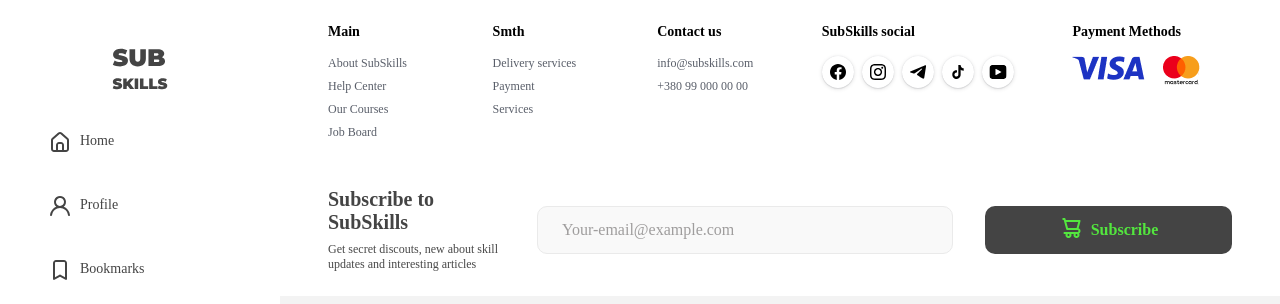
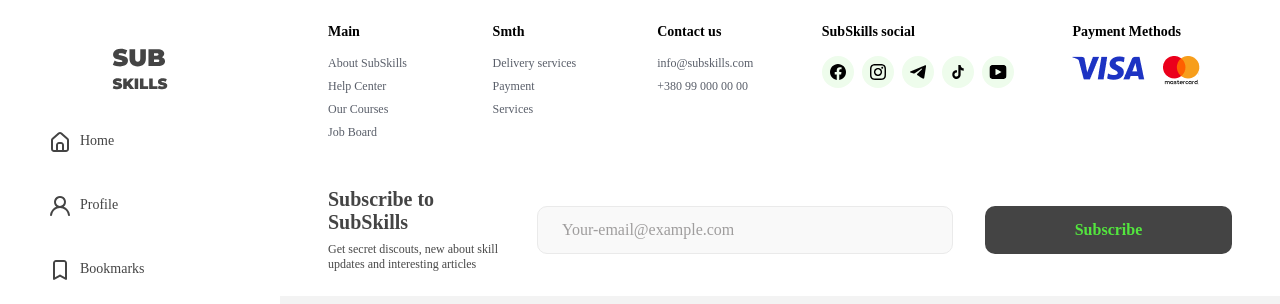
Before and after one commit to iryna-zatynina/sub-skill, an Angular app: page / in a window 1280 px wide. Shown: the top 304 px of the page. Built offline with nearby package versions, Linux system fonts and the light colour scheme; a web font is replaced by a local one.

Commit message:
refactor update social color, remove cart icon

```diff
--- a/src/app/layout/footer/social-button/social-button.component.scss
+++ b/src/app/layout/footer/social-button/social-button.component.scss
@@ -1,3 +1,5 @@
+@import "src/app/shared/style/_colors.scss";
+
 a {
   width: 32px;
   height: 32px;
@@ -5,6 +7,7 @@
   display: flex;
   justify-content: center;
   align-items: center;
-  box-shadow: 0px 0px 1px 0px rgba(113, 119, 132, 0.24), 0px 1px 4px 0px rgba(9, 10, 13, 0.12), 0px 1px 1px 0px rgba(9, 10, 13, 0.08);
+  background-color: $hover_small_green_button;
+  // box-shadow: 0px 0px 1px 0px rgba(113, 119, 132, 0.24), 0px 1px 4px 0px rgba(9, 10, 13, 0.12), 0px 1px 1px 0px rgba(9, 10, 13, 0.08);
 
 }
--- a/src/app/layout/footer/subscribe-form/subscribe-form.component.scss
+++ b/src/app/layout/footer/subscribe-form/subscribe-form.component.scss
@@ -54,9 +54,10 @@
       justify-content: center;
       align-items: center;
       border: none;
+      cursor: pointer;
 
       &::before {
-        content: url("/assets/icons/shopping-cart-alt.svg");
+        // content: url("/assets/icons/shopping-cart-alt.svg");
       }
 
       &:hover {
--- a/src/app/shared/style/_colors.scss
+++ b/src/app/shared/style/_colors.scss
@@ -2,7 +2,7 @@
 $hover_green_button: #53E63E;
 $click_green_button: #47AB35;
 $focus_green_button: #53E63E;
-$hover_small_green_button: rgba(83, 230, 62, 0.10);
+$hover_small_green_button: #EEFCEC;
 $background_color: #F3F3F3;
 $gray_text: #595E69;
 $small_text_color: #626161;
```
